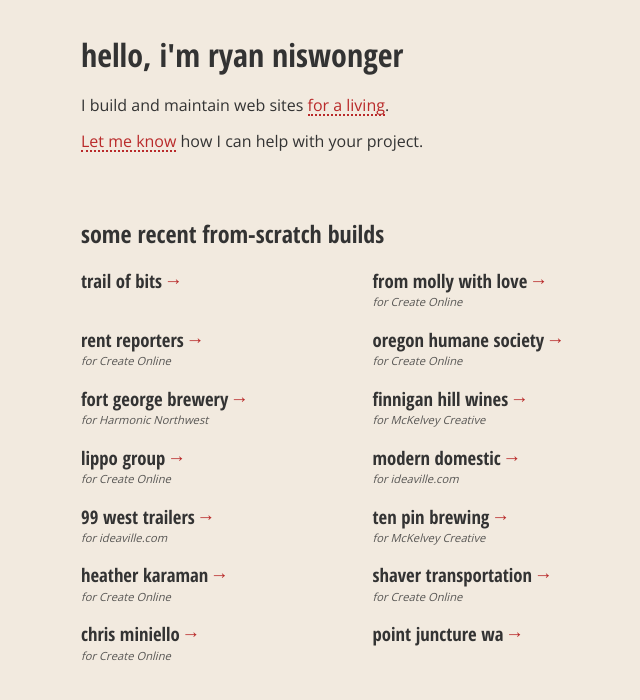
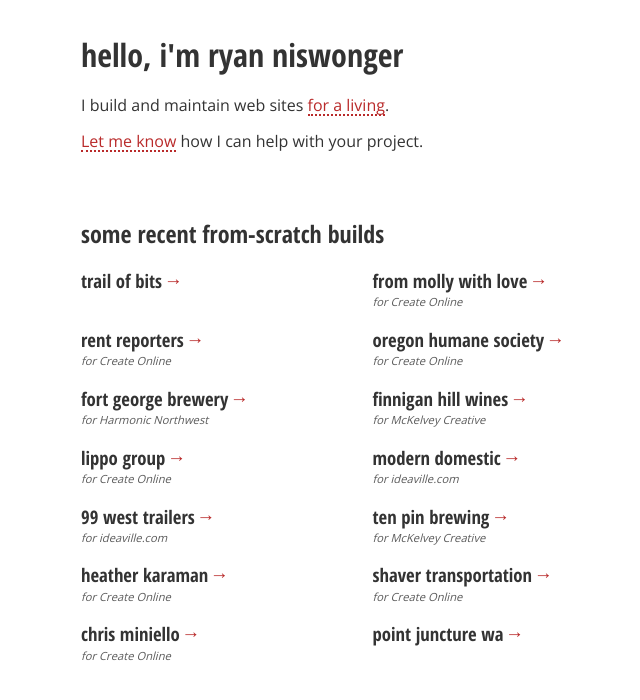
Before and after one commit to rniswonger/rniswonger.github.io, a Jekyll site: the page built from index.html, in a window 1280 px wide. Shown: the top 700 px of the page, without its empty margins (284-924 px from the left). Built offline with Jekyll 4.4.1, drawn with Linux system fonts in a browser that asks for light colours; nearby versions of some CDN libraries.

Commit message:
Update bg color

```diff
--- a/assets/css/style.scss
+++ b/assets/css/style.scss
@@ -1,6 +1,6 @@
 ---
 ---
-$bg-color   : #F2EADF;
+$bg-color   : #fff;
 $text-color : #333;
 $link-color : #b92a2a;
 
```
